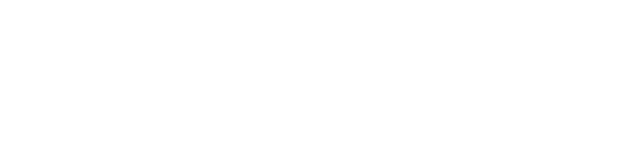
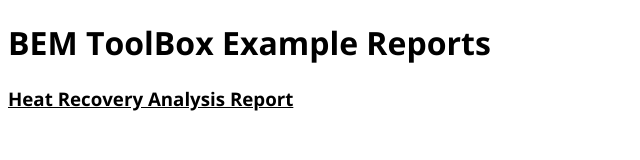
Before and after one commit to zeroenvy/BEMToolBox-example-reports, a plain HTML site: page index.html in a window 1280 px wide. Shown: the whole page, without its empty margins (0-640 px from the left). Drawn offline with nearby package versions, Linux system fonts and the light colour scheme.

Commit message:
add home page

```diff
--- a/index.html
+++ b/index.html
@@ -1,10 +1,29 @@
 <!DOCTYPE html>
 <html lang="en">
 <head>
-  <meta charset="UTF-8">
-  <title>Title</title>
+    <meta charset="UTF-8">
+    <title>BEM ToolBox Example Reports</title>
+        <link rel="preconnect" href="https://fonts.googleapis.com">
+    <link rel="preconnect" href="https://fonts.gstatic.com" crossorigin>
+    <link href="https://fonts.googleapis.com/css2?family=Open+Sans:ital,wght@0,300..800;1,300..800&family=Roboto:ital,wght@0,100;0,300;0,400;0,500;0,700;0,900;1,100;1,300;1,400;1,500;1,700;1,900&display=swap" rel="stylesheet">
+    <style>
+
+        html {
+            font-family: Roboto, Verdana, sans-serif;
+        }
+
+        body {
+            width: 8in;
+            font-family: "Open Sans", sans-serif;
+        }
+
+        a { color: black; }
+
+    </style>
 </head>
 <body>
+<h1>BEM ToolBox Example Reports</h1>
+<a href="https://zeroenvy.github.io/BEMToolBox-example-reports/Heat-Recovery-Analysis-Report.html"><h3>Heat Recovery Analysis Report</h3></a>
 
 </body>
 </html>
```
